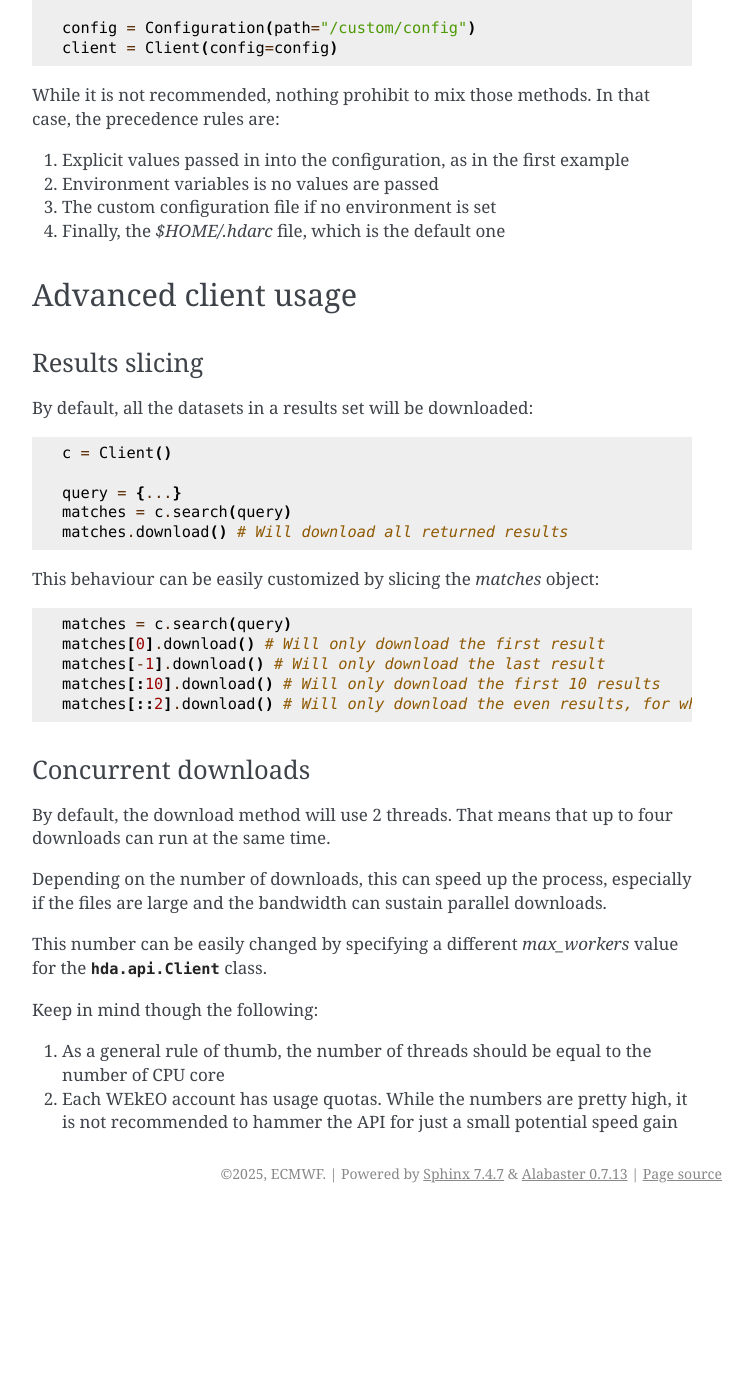
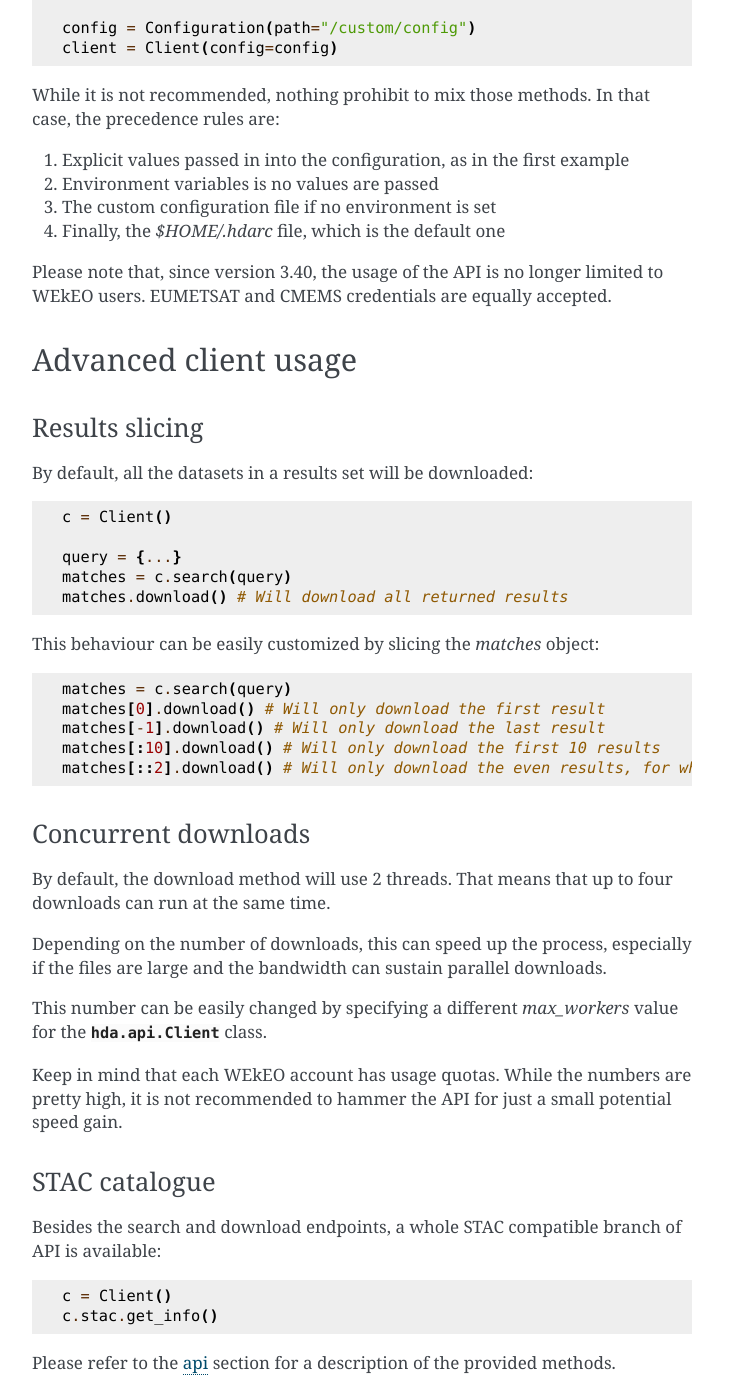
Before and after one commit to ecmwf/hda, a Sphinx documentation site: the page built from docs/source/usage.rst, in a window 1280 px wide and 1400 px high, scrolled down 860 px. Shown: the whole window, without its empty margins (388-1141 px from the left). Built offline with Sphinx 7.4.7, drawn with Linux system fonts in a browser that asks for light colours; before the commit the page ends 2073 px from its top, so only the background shows below that; some of the changed text lies outside the part shown.

Commit message:
Added federated authentication, CDSE adapter and STAC endpoints

```diff
--- a/docs/source/changelog.rst
+++ b/docs/source/changelog.rst
@@ -1,5 +1,11 @@
 Changelog
 =========
+
+Version 2.40
+------------
+* Added support for STAC endpoints
+* Added federated authentication
+* Updated authentication endpoint
 
 Version 2.38
 ------------
--- a/docs/source/conf.py
+++ b/docs/source/conf.py
@@ -12,11 +12,11 @@ sys.path.insert(0, os.path.abspath("../.."))
 # -- Project information
 
 project = "WEkEO HDA API Client"
-copyright = "2025, ECMWF"
+copyright = "2026, ECMWF"
 author = "ECMWF"
 
-release = "2.30"
-version = "2.30"
+release = "2.40"
+version = "2.40"
 
 # -- General configuration
 
--- a/docs/source/installation.rst
+++ b/docs/source/installation.rst
@@ -4,9 +4,8 @@ Installation
 Get your credentials
 --------------------
 
-1. If you don't have a WEkEO account, please self register through the WEkEO `registration form <https://www.wekeo.eu/>`_, then proceed to the step below.
-
-2. Copy the code below in the file `$HOME/.hdarc` in your Unix/Linux environment. Adapt the following template with the credentials of your WEkEO account:
+1. If you don't have a WEkEO account, please self register through the WEkEO `registration form <https://data.wekeo.copernicus.eu/register/>`_, then proceed to the step below. Alternatively, you can use your EUMETSAT or CMEMS credentials.
+2. Copy the code below in the file `$HOME/.hdarc` in your Unix/Linux environment. Adapt the following template with your credentials:
 
     .. code-block:: ini
 
--- a/docs/source/usage.rst
+++ b/docs/source/usage.rst
@@ -52,6 +52,8 @@ While it is not recommended, nothing prohibit to mix those methods. In that case
 3. The custom configuration file if no environment is set
 4. Finally, the *$HOME/.hdarc* file, which is the default one
 
+Please note that, since version 3.40, the usage of the API is no longer limited to WEkEO users. EUMETSAT and CMEMS credentials are equally accepted.
+
 Advanced client usage
 ---------------------
 
@@ -89,7 +91,16 @@ Depending on the number of downloads, this can speed up the process, especially
 
 This number can be easily changed by specifying a different `max_workers` value for the :class:`hda.api.Client` class.
 
-Keep in mind though the following:
+Keep in mind that each WEkEO account has usage quotas. While the numbers are pretty high, it is not recommended to hammer the API for just a small potential speed gain.
 
-1. As a general rule of thumb, the number of threads should be equal to the number of CPU core
-2. Each WEkEO account has usage quotas. While the numbers are pretty high, it is not recommended to hammer the API for just a small potential speed gain
+STAC catalogue
+~~~~~~~~~~~~~~
+
+Besides the search and download endpoints, a whole STAC compatible branch of API is available:
+
+.. code-block:: python
+
+    c = Client()
+    c.stac.get_info()
+
+Please refer to the :doc:`api </api>` section for a description of the provided methods.
```
Also changed, not shown: docs/source/index.rst (+2 -10 lines), docs/source/quickstart.rst (+4 -4 lines), 3 other files.
